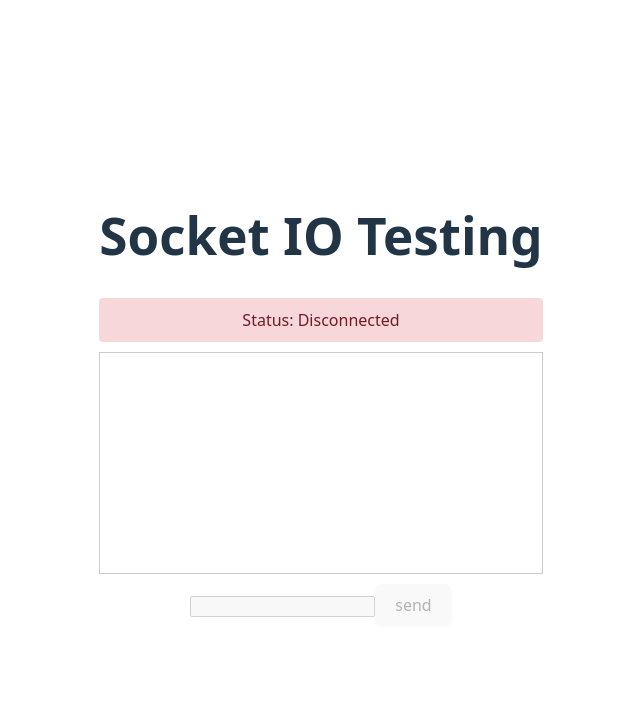
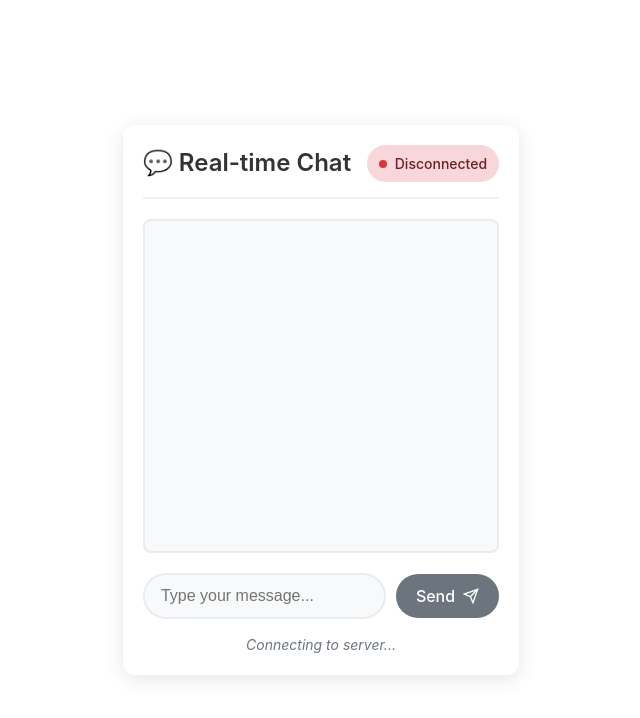
Before and after one commit to San-shor/basic-socket-app, a React (Vite) app in the folder client/: page / in a window 1280 px wide. Shown: the top 718 px of the page, without its empty margins (319-959 px from the left). Built offline with nearby package versions, Linux system fonts and the light colour scheme; no server answers.

Commit message:
Enhance UI.

```diff
--- a/client/src/App.tsx
+++ b/client/src/App.tsx
@@ -54,37 +54,178 @@ function App() {
   };
 
   return (
-    <div>
-      <h1>Socket IO Testing</h1>
     <div
       style={{
-          padding: '10px',
-          margin: '10px 0',
+        maxWidth: '800px',
+        margin: '20px auto',
+        padding: '20px',
+        backgroundColor: 'white',
+        borderRadius: '12px',
+        boxShadow: '0 4px 20px rgba(0, 0, 0, 0.1)',
+        fontFamily:
+          '-apple-system, BlinkMacSystemFont, "Segoe UI", Roboto, sans-serif',
+      }}>
+      {/* Header */}
+      <div
+        style={{
+          display: 'flex',
+          justifyContent: 'space-between',
+          alignItems: 'center',
+          marginBottom: '20px',
+          paddingBottom: '15px',
+          borderBottom: '2px solid #f0f0f0',
+        }}>
+        <h1
+          style={{
+            margin: 0,
+            color: '#333',
+            fontSize: '24px',
+            fontWeight: '600',
+          }}>
+          💬 Real-time Chat
+        </h1>
+        <div
+          style={{
+            display: 'flex',
+            alignItems: 'center',
+            gap: '8px',
+            padding: '8px 12px',
             backgroundColor: isConnected ? '#d4edda' : '#f8d7da',
             color: isConnected ? '#155724' : '#721c24',
-          borderRadius: '4px',
+            borderRadius: '20px',
+            fontSize: '14px',
+            fontWeight: '500',
           }}>
-        Status: {isConnected ? 'Connected' : 'Disconnected'}
+          <div
+            style={{
+              width: '8px',
+              height: '8px',
+              borderRadius: '50%',
+              backgroundColor: isConnected ? '#28a745' : '#dc3545',
+              animation: isConnected ? 'pulse 2s infinite' : 'none',
+            }}></div>
+          {isConnected ? 'Connected' : 'Disconnected'}
         </div>
+      </div>
+
+      {/* Messages Area */}
       <div
         ref={elementRef}
         style={{
-          border: '1px solid #ccc',
-          padding: '10px',
-          minHeight: '200px',
-          marginBottom: '10px',
+          border: '2px solid #e9ecef',
+          borderRadius: '8px',
+          padding: '15px',
+          minHeight: '300px',
+          maxHeight: '400px',
+          overflowY: 'auto',
+          backgroundColor: '#f8f9fa',
+          marginBottom: '20px',
+          fontFamily: 'inherit',
         }}></div>
+
+      {/* Input Area */}
+      <div
+        style={{
+          display: 'flex',
+          gap: '10px',
+          alignItems: 'center',
+        }}>
         <input
           type='text'
           value={inputValue}
           ref={inputRef}
           onChange={(e) => setInputValue(e.target.value)}
-        onKeyPress={(e) => e.key === 'Enter' && messageSend()}
+          onKeyDown={(e) => e.key === 'Enter' && messageSend()}
           disabled={!isConnected}
+          placeholder='Type your message...'
+          style={{
+            flex: 1,
+            padding: '12px 16px',
+            border: '2px solid #e9ecef',
+            borderRadius: '25px',
+            fontSize: '16px',
+            outline: 'none',
+            transition: 'all 0.2s ease',
+            backgroundColor: isConnected ? 'white' : '#f8f9fa',
+            color: isConnected ? '#333' : '#6c757d',
+          }}
+          onFocus={(e) => {
+            if (isConnected) {
+              e.target.style.borderColor = '#007bff';
+              e.target.style.boxShadow = '0 0 0 3px rgba(0, 123, 255, 0.1)';
+            }
+          }}
+          onBlur={(e) => {
+            e.target.style.borderColor = '#e9ecef';
+            e.target.style.boxShadow = 'none';
+          }}
         />
-      <button type='submit' onClick={messageSend} disabled={!isConnected}>
-        send
+        <button
+          type='button'
+          onClick={messageSend}
+          disabled={!isConnected || !inputValue.trim()}
+          style={{
+            padding: '12px 20px',
+            backgroundColor:
+              isConnected && inputValue.trim() ? '#007bff' : '#6c757d',
+            color: 'white',
+            border: 'none',
+            borderRadius: '25px',
+            fontSize: '16px',
+            fontWeight: '500',
+            cursor:
+              isConnected && inputValue.trim() ? 'pointer' : 'not-allowed',
+            transition: 'all 0.2s ease',
+            display: 'flex',
+            alignItems: 'center',
+            gap: '8px',
+          }}
+          onMouseEnter={(e) => {
+            if (isConnected && inputValue.trim()) {
+              e.currentTarget.style.backgroundColor = '#0056b3';
+              e.currentTarget.style.transform = 'translateY(-1px)';
+            }
+          }}
+          onMouseLeave={(e) => {
+            if (isConnected && inputValue.trim()) {
+              e.currentTarget.style.backgroundColor = '#007bff';
+              e.currentTarget.style.transform = 'translateY(0)';
+            }
+          }}>
+          <span>Send</span>
+          <svg
+            width='16'
+            height='16'
+            viewBox='0 0 24 24'
+            fill='none'
+            stroke='currentColor'
+            strokeWidth='2'>
+            <line x1='22' y1='2' x2='11' y2='13'></line>
+            <polygon points='22,2 15,22 11,13 2,9'></polygon>
+          </svg>
         </button>
+      </div>
+
+      {/* Footer Hint */}
+      <div
+        style={{
+          marginTop: '15px',
+          textAlign: 'center',
+          fontSize: '14px',
+          color: '#6c757d',
+          fontStyle: 'italic',
+        }}>
+        {isConnected
+          ? 'Press Enter to send • Real-time messaging active'
+          : 'Connecting to server...'}
+      </div>
+
+      <style>{`
+        @keyframes pulse {
+          0%, 100% { opacity: 1; }
+          50% { opacity: 0.5; }
+        }
+      `}</style>
     </div>
   );
 }
```
Lines whose indentation alone changed are shown as unchanged.
